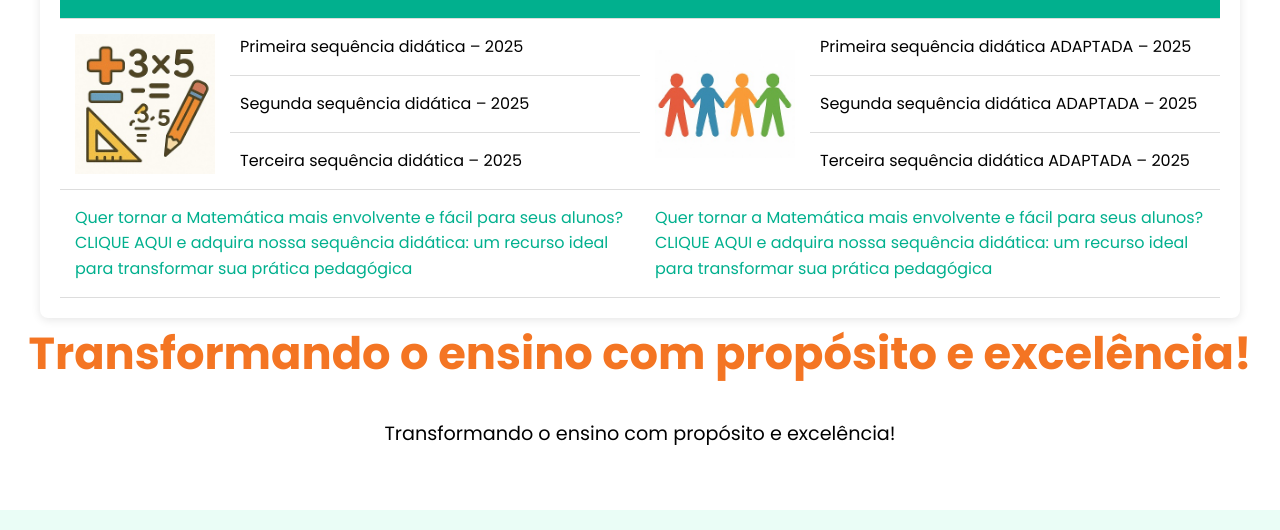
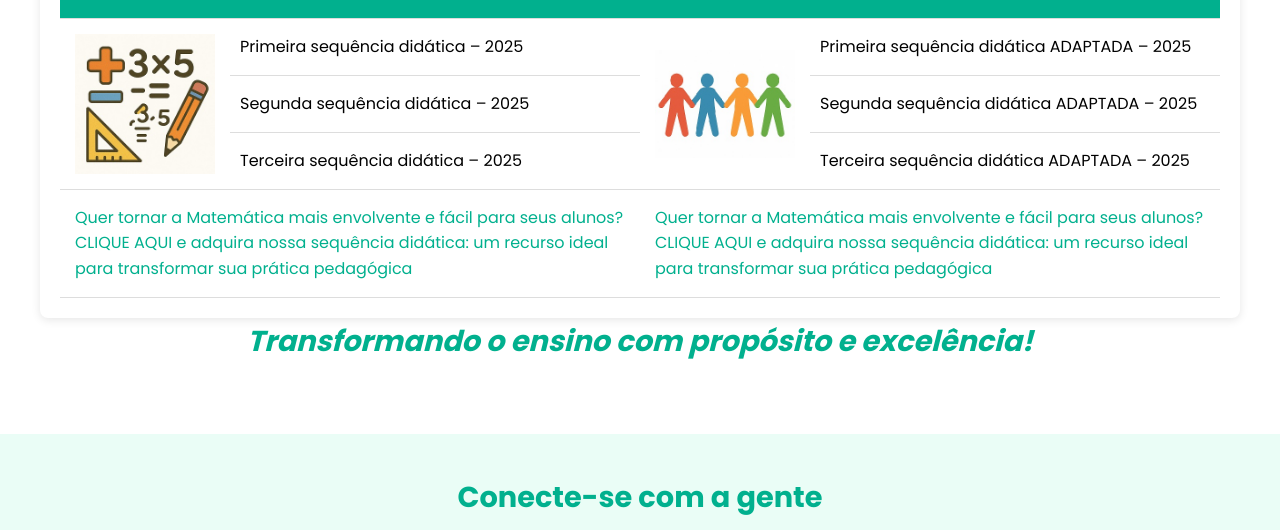
Before and after one commit to flaviop2019/educadamente, a plain HTML site: page index.html in a window 1280 px wide. Shown: the part 5704-6234 px from the top of the page. Drawn offline with nearby package versions, Linux system fonts and the light colour scheme.

Commit message:
Update index.html

```diff
--- a/index.html
+++ b/index.html
@@ -738,8 +738,9 @@ estruturado!
     </div>
 
     <div style="height: 80px; margin-top: -80px;"></div>
-    <h2>Transformando o ensino com propósito e excelência!</h2>
-    <p>Transformando o ensino com propósito e excelência!</p>
+    <h3>
+    	<em>Transformando o ensino com propósito e excelência!</em>
+    </h3>
   </section>
   <section id="contato">
     <div style="height: 80px; margin-top: -80px;"></div>
```
